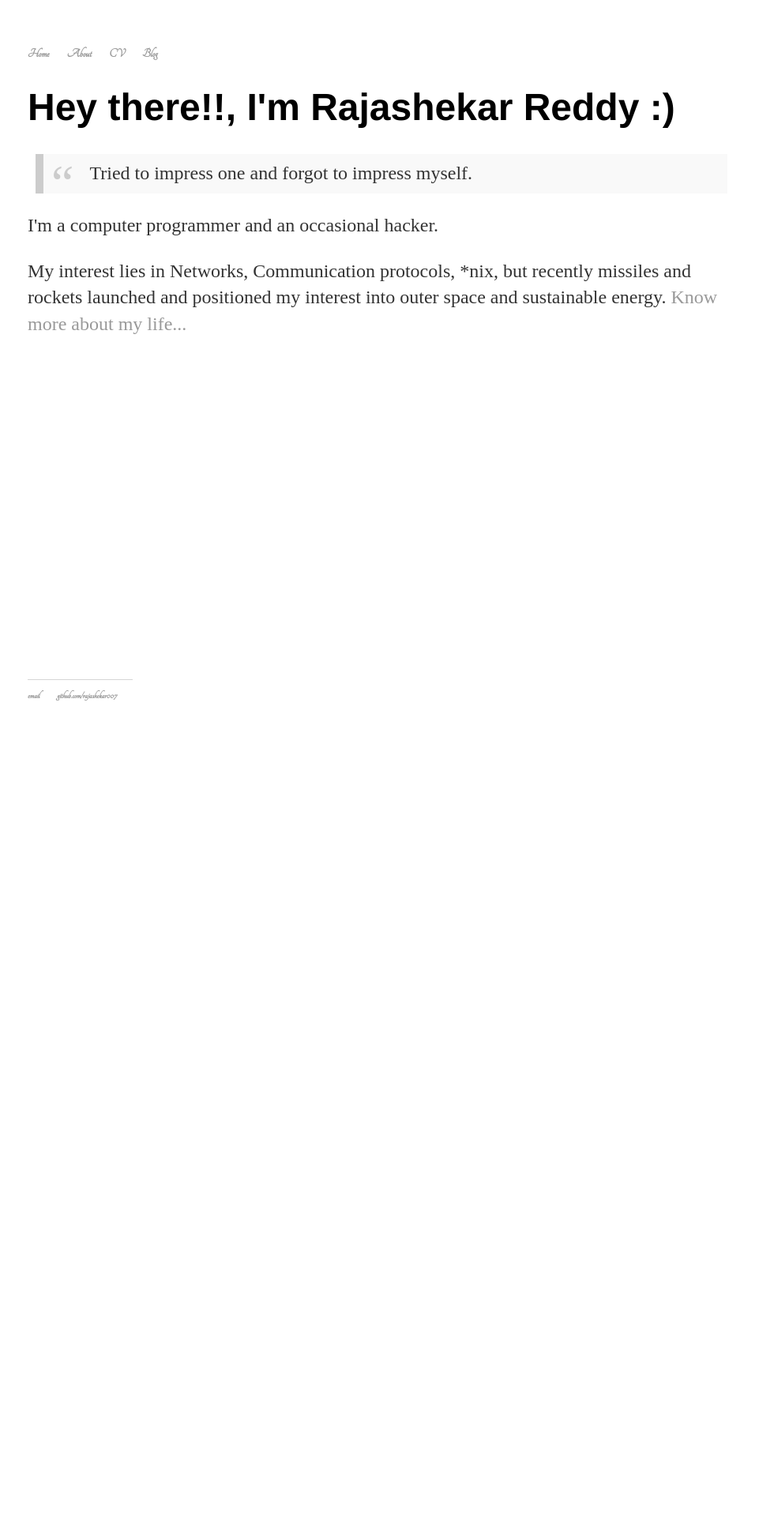
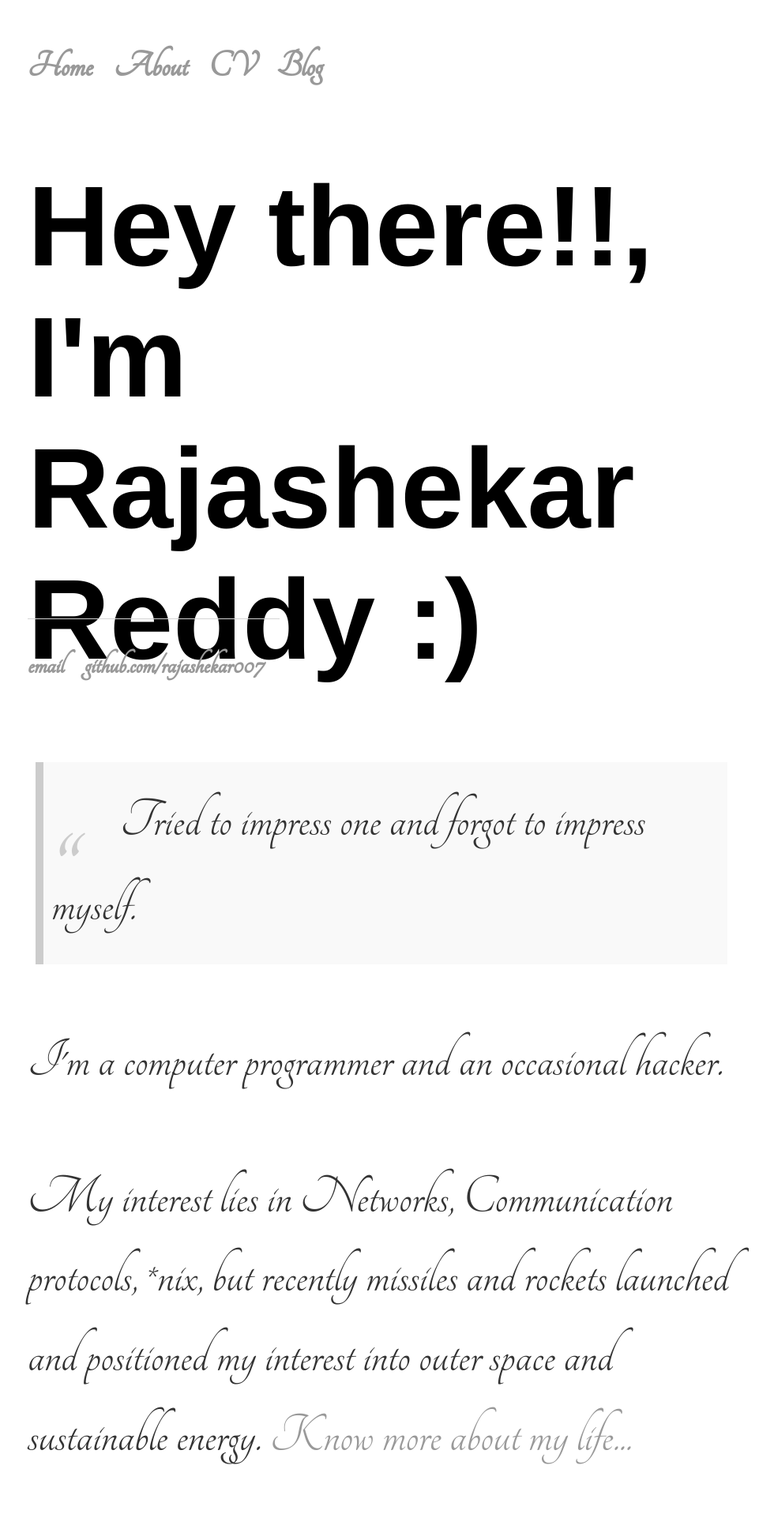
Before and after one commit to rajashekar007/rajashekar007.github.io, a Jekyll site: the page built from index.html, in a window 1280 px wide. Shown: the whole page at 79% size, without its empty margins (157-1137 px from the left). Built offline with Jekyll 4.4.1, drawn with Linux system fonts in a browser that asks for light colours; before the commit the page ends 900 px from its top, so only the background shows below that.

Commit message:
Update default.html

```diff
--- a/_layouts/default.html
+++ b/_layouts/default.html
@@ -6,6 +6,12 @@
                 <link rel="stylesheet" type="text/css" href="/css/main.css">
                 <link rel="stylesheet" type="text/css"
           href="https://fonts.googleapis.com/css?family=Tangerine">
+          <style>
+      body {
+        font-family: 'Tangerine', serif;
+        font-size: 48px;
+      }
+    </style>
         </head>
         <body>
                 <nav>
```
